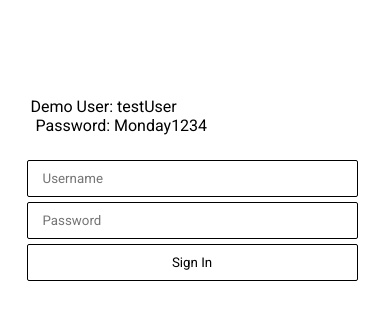
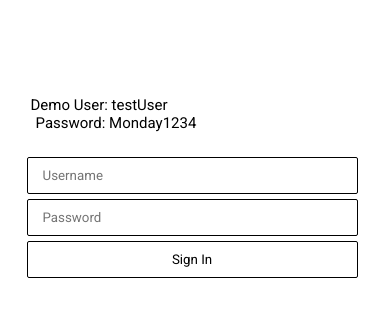
Before and after one commit to yaymo/node-capstone, a website: page public/index.html in a window 390 px wide. Shown: the top 320 px of the page. Drawn offline with nearby package versions, Linux system fonts and the light colour scheme.

Commit message:
explicitly set default font size for demo creds

```diff
--- a/public/index.css
+++ b/public/index.css
@@ -114,6 +114,7 @@ body{
 
 .demo-password, .demo-login{
 	padding-left: 5px;
+	font-size: 15px;
 }
 
 fieldset{
@@ -136,8 +137,9 @@ fieldset{
 		padding: 150px 10px 75px 10px;
 	}
 
-	.demo-password{
+	.demo-password, .demo-login{
 		display: block;
+		font-size: 15px;
 	}
 	.nav-login{
 		display: block;
```
